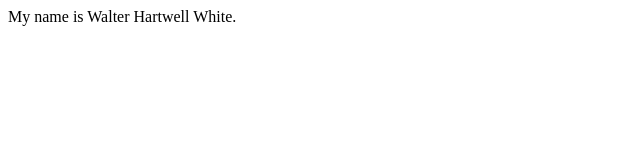
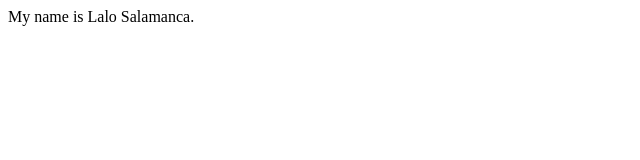
Before and after one commit to HamzaKernane/First-Github-project, a plain HTML site: page index.html in a window 1280 px wide. Shown: the full height of the page, 0-640 px from the left. Drawn offline with Linux system fonts and the light colour scheme.

```diff
--- a/index.html
+++ b/index.html
@@ -7,6 +7,6 @@
     <title>Document</title>
 </head>
 <body>
-    My name is Walter Hartwell White.
+    My name is Lalo Salamanca.
 </body>
 </html>
```
